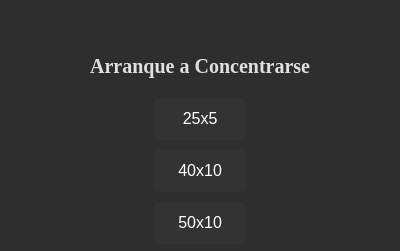
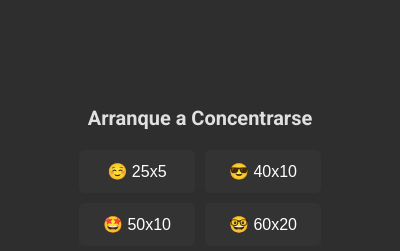
Before and after one commit to GGabi40/stay-focused, an Electron app: page index.html in a window 400 px wide. Shown: the part 181-432 px from the top of the page. Drawn offline with Linux system fonts and the light colour scheme.

Commit message:
styles updated

```diff
--- a/assets/css/styles.css
+++ b/assets/css/styles.css
@@ -1,3 +1,8 @@
+@import url('https://fonts.googleapis.com/css2?family=Roboto:ital,wght@0,100..900;1,100..900&display=swap');
+/*
+font-family: "Roboto", sans-serif;
+*/
+
 body {
     background-color: #2e2e2e;
     color: #e0e0e0;
@@ -14,15 +19,15 @@ body {
 }
 
 h1 {
+    font-family: "Roboto", sans-serif;;
     font-size: 20px;
     color: #e0e0e0;
     margin-bottom: 20px;
 }
 
 .button-container {
-    display: flex;
-    flex-direction: column;
-    justify-content: center;
+    display: grid;
+    grid-template-columns: repeat(2, 1fr);
     gap: 10px;
     margin-bottom: 20px;
 }
@@ -60,6 +65,7 @@ button:focus {
 }
 
 #timer {
+    font-family: monospace;
     font-size: 50px;
     font-weight: bold;
     color: #4caf50;
--- a/index.html
+++ b/index.html
@@ -10,10 +10,10 @@
     <div class="app-container">
         <h1>Arranque a Concentrarse</h1>
         <div class="button-container">
-            <button onclick="startTimer(25, 5)">25x5</button>
-            <button onclick="startTimer(40, 10)">40x10</button>
-            <button onclick="startTimer(50, 10)">50x10</button>
-            <button onclick="startTimer(60, 20)">60x20</button>
+            <button onclick="startTimer(25, 5)">☺️ 25x5</button>
+            <button onclick="startTimer(40, 10)">😎 40x10</button>
+            <button onclick="startTimer(50, 10)">🤩 50x10</button>
+            <button onclick="startTimer(60, 20)">🤓 60x20</button>
         </div>
 
         <div class="timer-container">
```
